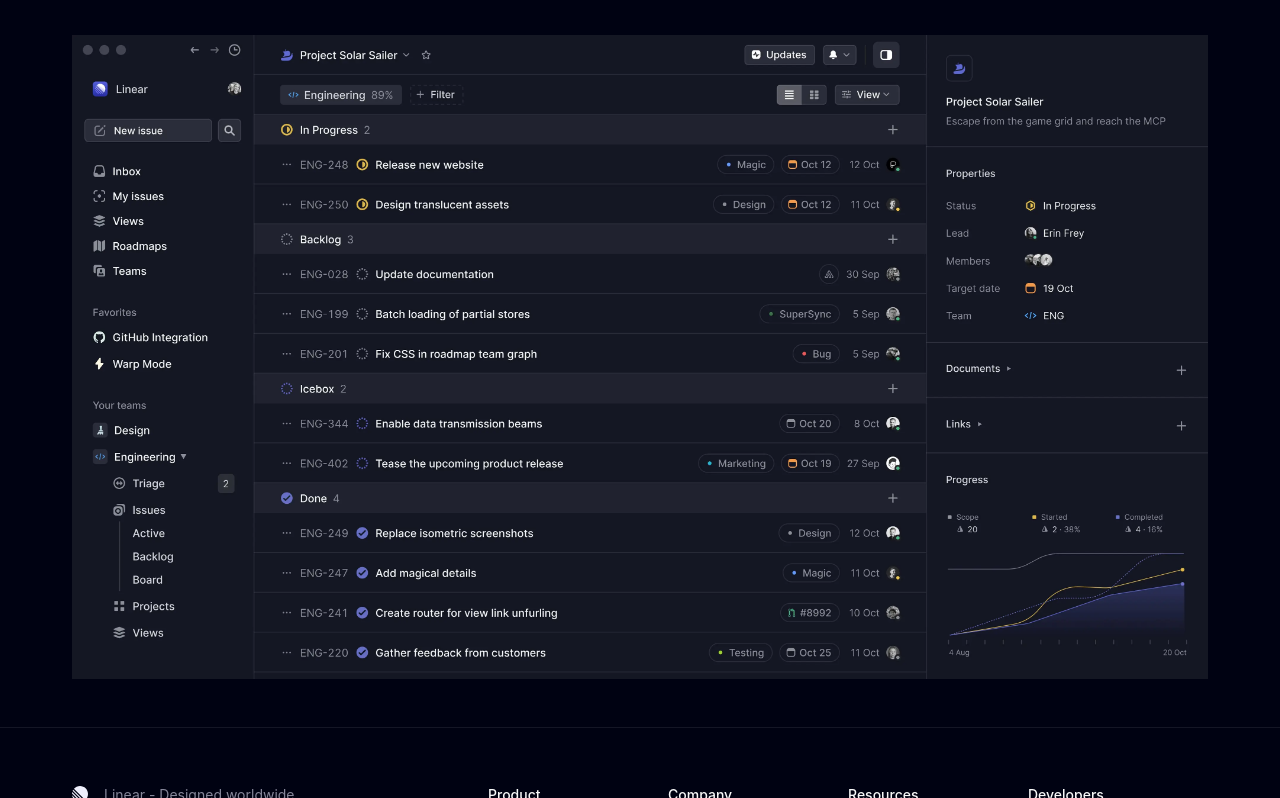
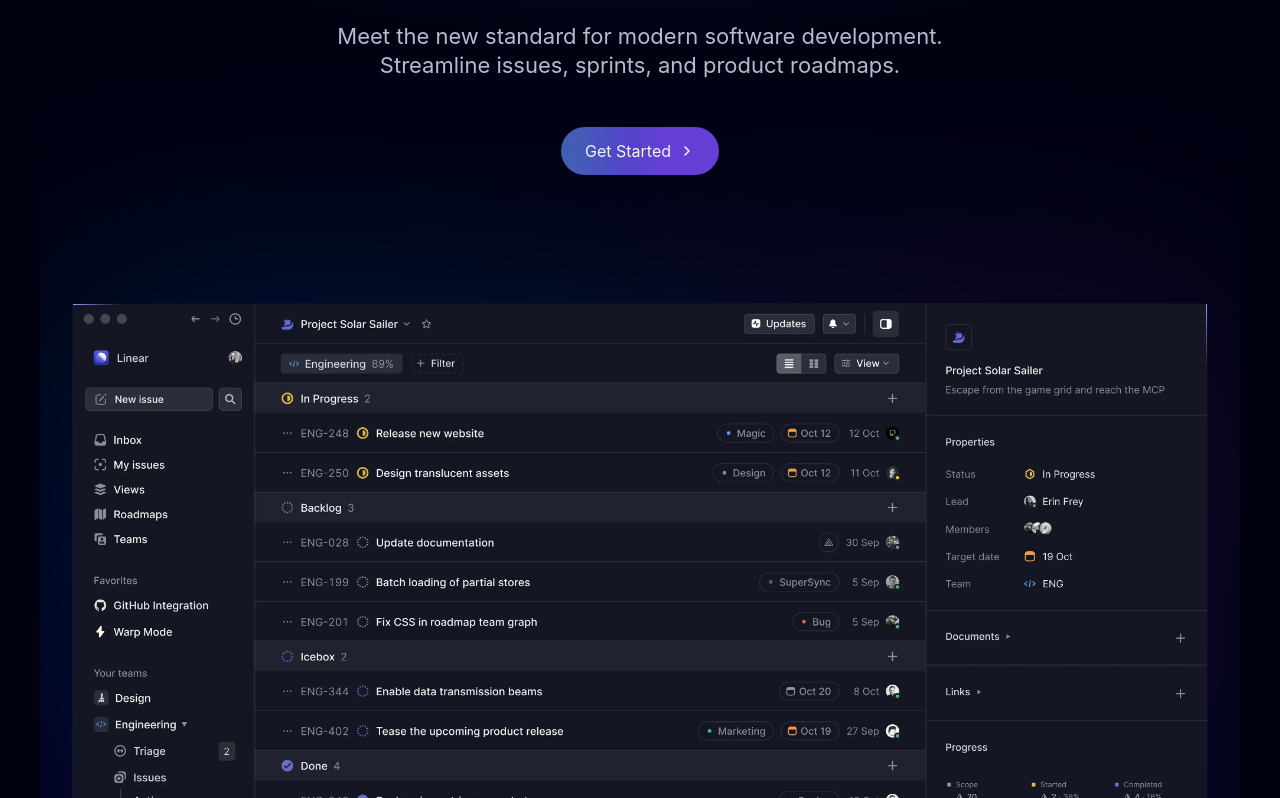
Before and after one commit to EOluwaseun/linear-landing-page, a Next.js app: page / in a window 1280 px wide. Shown: the part 342-1140 px from the top of the page. Built offline with nearby package versions, Linux system fonts and the light colour scheme.

Commit message:
hero glow properties added

```diff
--- a/app/page.tsx
+++ b/app/page.tsx
@@ -1,6 +1,9 @@
 /* eslint-disable @next/next/no-img-element */
+import { Button, Highlight } from '@/components/button';
 import Container from '@/components/container';
 import Hero, { HeroSubtitle, HeroTitle } from '@/components/hero';
+import HeroImage from '@/components/heroImage';
+import { ChevronIcon } from '@/components/icons/chevron';
 // import Image from 'next/image';
 // import { HeroSubtitle, HeroTitle } from '@/components/hero';
 
@@ -8,20 +11,32 @@
   return (
     <div>
       <main>
-        <Container>
+        <Container className="pt-[6.4rem] overflow-hidden">
           <Hero>
-            <HeroTitle>
+            <Button className="translate-y-[-1rem] animate-fade-in opacity-0" href="/" variant="secondary" size="small">
+              <span>Linear 2022 Release – Built for scale</span> <Highlight>→</Highlight>
+            </Button>
+            <HeroTitle className="animate-fade-in [--animation-delay:200ms] translate-y-[-1rem] opacity-0">
               Linear is a better way <br className="hidden md:block" />
               to build products
             </HeroTitle>
-            <HeroSubtitle>
+            <HeroSubtitle className="animate-fade-in [--animation-delay:400ms] translate-y-[-1rem] opacity-0">
               Meet the new standard for modern software development. <br className="hidden md:block" />
               Streamline issues, sprints, and product roadmaps.
             </HeroSubtitle>
-
-            {/* <Image src="/img/hero.webp" alt="hero" fill /> */}
-            <img src="img/hero.webp" alt="hero" />
+            <Button
+              className="translate-y-[-1rem] animate-fade-in opacity-0 [--animation-delay:600ms]"
+              href="/"
+              variant="primary"
+              size="large"
+            >
+              <span>Get Started </span>
+              <Highlight>
+                <ChevronIcon />
+              </Highlight>
+            </Button>
           </Hero>
+          <HeroImage />
         </Container>
       </main>
     </div>
--- a/components/button.tsx
+++ b/components/button.tsx
@@ -1,13 +1,31 @@
 'use client';
 
 import Link from 'next/link';
-import React from 'react';
+import React, { AnchorHTMLAttributes, ButtonHTMLAttributes } from 'react';
 import { cva, VariantProps } from 'class-variance-authority';
+import classNames from 'classnames';
 
-interface ButtonProps extends VariantProps<typeof buttonClasses> {
+// interface ButtonProps extends VariantProps<typeof buttonClasses> {
+//   children: React.ReactNode;
+//   href: string;
+// }
+type ButtonBaseProps = VariantProps<typeof buttonClasses> & {
   children: React.ReactNode;
+};
+
+interface ButtonAsAnchorProps extends AnchorHTMLAttributes<HTMLAnchorElement> {
   href: string;
 }
+
+interface ButtonAsButtonProps extends ButtonHTMLAttributes<HTMLButtonElement> {
+  href?: never;
+}
+
+type ButtonProps = ButtonBaseProps & (ButtonAsAnchorProps | ButtonAsButtonProps);
+
+export const Highlight = ({ children, className }: { children: React.ReactNode; className?: string }) => (
+  <span className={classNames('highlight', className)}>{children}</span>
+);
 
 const buttonClasses = cva('rounded-full inline-flex items-center', {
   variants: {
@@ -34,10 +52,28 @@
   },
 });
 
-export function Button({ children, href, variant, size }: ButtonProps) {
+// export function Button({ children, href, variant, size }: ButtonProps) {
+//   return (
+//     <Link className={buttonClasses({ variant, size })} href={href}>
+//       {children}
+//     </Link>
+//   );
+// }
+
+export const Button = ({ children, variant, size, ...props }: ButtonProps) => {
+  const classes = buttonClasses({ variant, size, className: props.className });
+
+  if ('href' in props && props.href !== undefined) {
+    return (
+      <Link {...props} className={classes}>
+        {children}
+      </Link>
+    );
+  }
+
   return (
-    <Link className={buttonClasses({ variant, size })} href={href}>
+    <button {...props} className={classes}>
       {children}
-    </Link>
+    </button>
   );
-}
+};
--- a/components/header.tsx
+++ b/components/header.tsx
@@ -30,7 +30,7 @@
   }, [setHamburgerMenuIsOpen]);
 
   return (
-    <header className="w-full fixed top-0 left-0 border-b border-transparent-white backdrop-blur-[12px]">
+    <header className="fixed top-0 left-0 z-10 w-full border-b border-transparent-white backdrop-blur-[12px]">
       <Container className="flex h-navigation-height">
         <Link href="/" className="flex items-center text-md">
           <Logo className="w-[1.8rem] h-[1.8rem] mr-4" /> Linear
--- a/components/hero.tsx
+++ b/components/hero.tsx
@@ -3,18 +3,20 @@
 
 interface HeroProps {
   children: React.ReactNode;
+  className?: string;
 }
 
 interface HeroElementProps {
   children: React.ReactNode;
+  className?: string;
 }
 
-export const HeroTitle = ({ children }: HeroElementProps) => {
-  return <h1 className={classNames('text-gradient my-6 text-6xl md:text-8xl')}>{children}</h1>;
+export const HeroTitle = ({ children, className }: HeroElementProps) => {
+  return <h1 className={classNames('text-gradient my-6 text-6xl md:text-8xl', className)}>{children}</h1>;
 };
 
-export const HeroSubtitle = ({ children }: HeroElementProps) => {
-  return <p className="text-lg md:text-xl mb-12 text-primary-text">{children}</p>;
+export const HeroSubtitle = ({ children, className }: HeroElementProps) => {
+  return <p className={classNames('text-lg md:text-xl mb-12 text-primary-text', className)}>{children}</p>;
 };
 export default function Hero({ children }: HeroProps) {
   return <div className="text-center">{children}</div>;
--- /dev/null
+++ b/components/heroImage.tsx
@@ -0,0 +1,69 @@
+'use client';
+
+import classNames from 'classnames';
+// import Image from 'next/image';
+import React, { CSSProperties, useState } from 'react';
+import { useInView } from 'react-intersection-observer';
+// intersection obsever is used to know weather object is in view or not
+
+export default function HeroImage() {
+  const { ref, inView } = useInView({ threshold: 0.4, triggerOnce: true }); //ref is then passto DOM element
+  //threashold is number from 0 - 1
+  //if page is 40% in view
+  // ========LINES========
+  const [lines, setLines] = useState([
+    { direction: 'to bottom', duration: 200, size: 20 },
+    { direction: 'to right', duration: 200, size: 15 },
+  ]);
+  return (
+    // for translate x to work, it needs to be wrapped in perspective div
+    <div ref={ref} className="mt-[12.8rem] [perspective:2000px]">
+      <div
+        className={classNames(
+          'relative rounded-lg bg-hero-gradient bg-white bg-opacity-[0.01] border border-transparent',
+          inView ? 'animate-image-rotate' : '[transform:rotateX(25deg)]',
+          'before:w-full before:h-full before:top-0 before:left-0 before:absolute before:[filter:blur(120px)] before:bg-hero-glow before:opacity-0',
+          inView && 'before:animate-image-glow'
+        )}
+      >
+        {/* moving lines */}
+        <div className="absolute w-full h-full left-0 top-0 z-20">
+          {lines.map((line, i) => (
+            <span
+              key={i}
+              style={{ '--direction': line.direction, '--size': line.size } as CSSProperties}
+              className={classNames(
+                'bg-glow-lines block absolute top-0',
+                line.direction === 'to right' && 'left-0 h-[1px] w-[calc(var(--size)*0.5rem)]',
+                line.direction === 'to bottom' && 'right-0 w-[1px] h-[calc(var(--size)*0.5rem)]'
+              )}
+            />
+          ))}
+        </div>
+
+        <svg
+          className={classNames(
+            'absolute left-0 top-0 h-full w-full',
+            '[&_path]:stroke-white [&_path]:[strokeOpacity:0.2] [&_path]:[stroke-dasharray:1] [&_path]:[stroke-dashoffset:1]',
+            inView && '[&_path]:animate-sketch-lines'
+          )}
+          width="100%"
+          viewBox="0 0 1499 778"
+          fill="none"
+        >
+          <path pathLength="1" d="M1500 72L220 72"></path>
+          <path pathLength="1" d="M1500 128L220 128"></path>
+          <path pathLength="1" d="M1500 189L220 189"></path>
+          <path pathLength="1" d="M220 777L220 1"></path>
+          <path pathLength="1" d="M538 777L538 128"></path>
+        </svg>
+        {/* <Image src="/img/hero.webp" alt="hero" fill /> */}
+        <img
+          src="img/hero.webp"
+          alt="hero"
+          className={classNames('z-10 relative transition-opacity delay-[600ms]', inView ? 'opacity-100' : 'opacity-0')}
+        />
+      </div>
+    </div>
+  );
+}
--- a/package.json
+++ b/package.json
@@ -13,7 +13,8 @@
     "classnames": "^2.5.1",
     "next": "15.1.6",
     "react": "^19.0.0",
-    "react-dom": "^19.0.0"
+    "react-dom": "^19.0.0",
+    "react-intersection-observer": "^9.15.1"
   },
   "devDependencies": {
     "@eslint/eslintrc": "^3",
```
Also changed, not shown: 1 other file (tests, documents, lock files or other folders).
